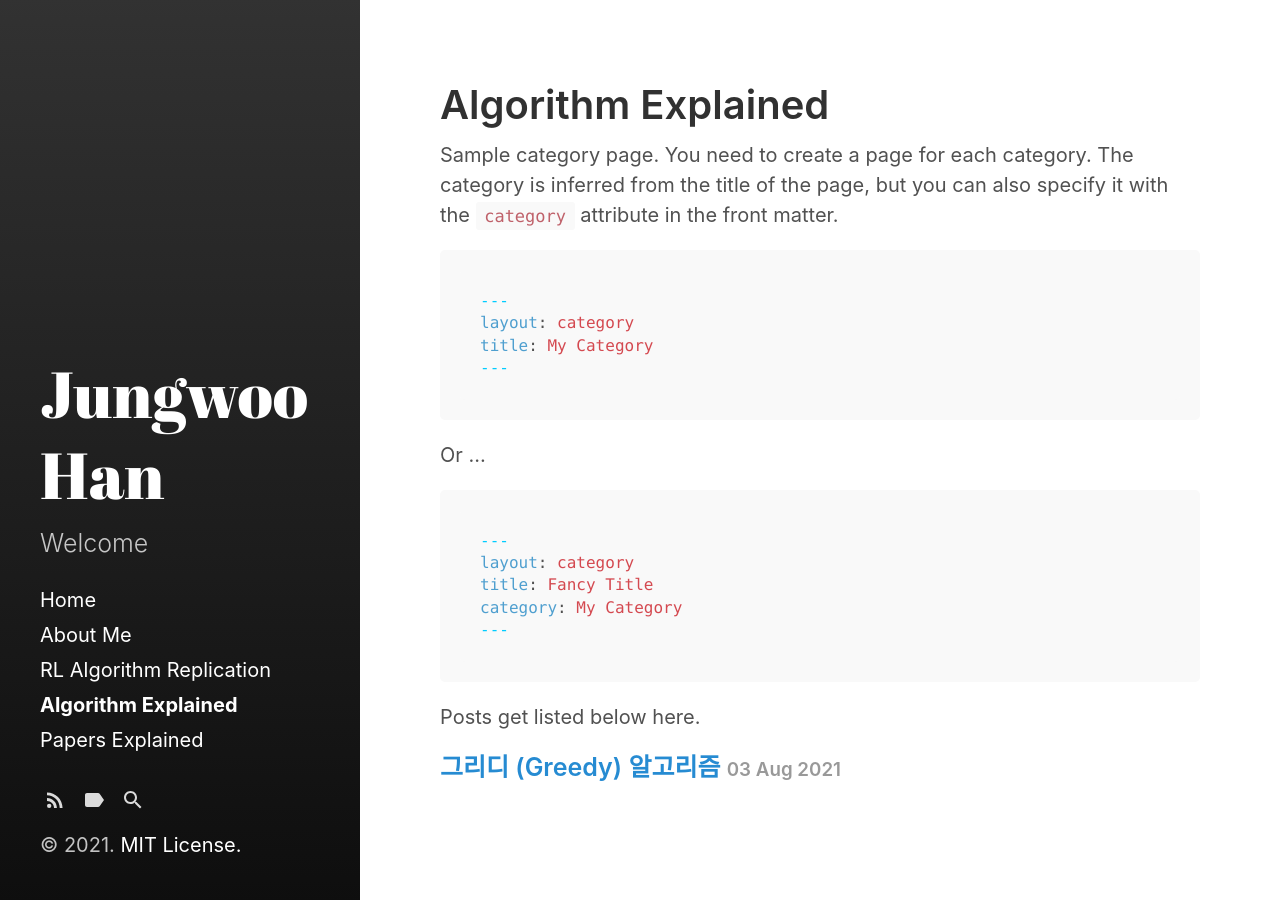
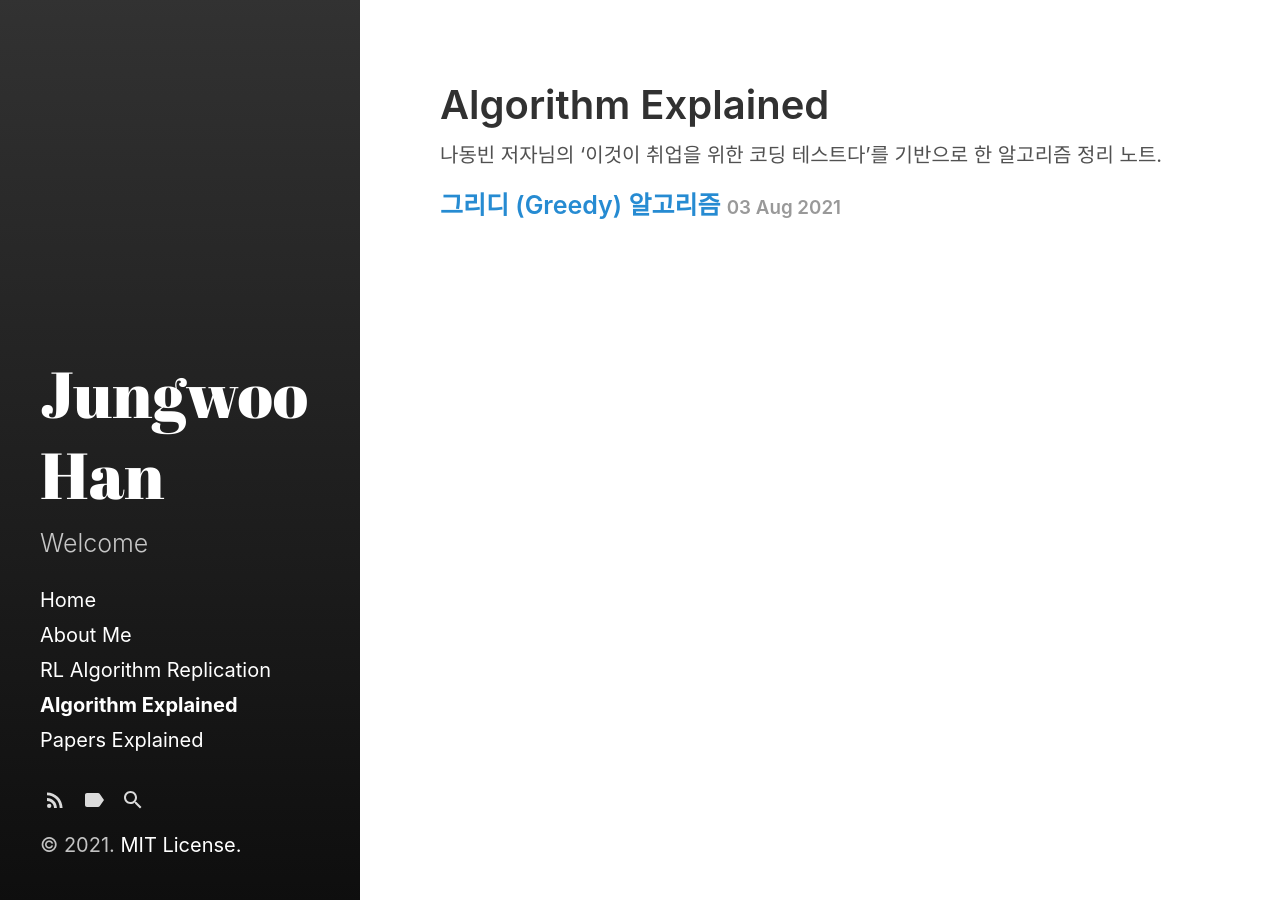
Before and after one commit to jungwoohan72/jungwoohan72.github.io, a Jekyll site: the page built from category/algorithm_explained.md, in a window 1280 px wide. Built offline with Jekyll 4.4.1, drawn with Linux system fonts in a browser that asks for light colours.

````diff
--- a/category/algorithm_explained.md
+++ b/category/algorithm_explained.md
@@ -3,25 +3,4 @@ layout: category
 title: Algorithm Explained
 ---
 
-Sample category page. You need to create a page for each category.
-The category is inferred from the title of the page, but you can also
-specify it with the `category` attribute in the front matter.
-
-```md
----
-layout: category
-title: My Category
----
-```
-
-Or ...
-
-```md
----
-layout: category
-title: Fancy Title
-category: My Category
----
-```
-
-Posts get listed below here.
+나동빈 저자님의 '이것이 취업을 위한 코딩 테스트다'를 기반으로 한 알고리즘 정리 노트.
````
Also changed, not shown: category/RL_algorithm_replication.md (+1 -1 lines), category/papers_explained.md (+0 -23 lines).
